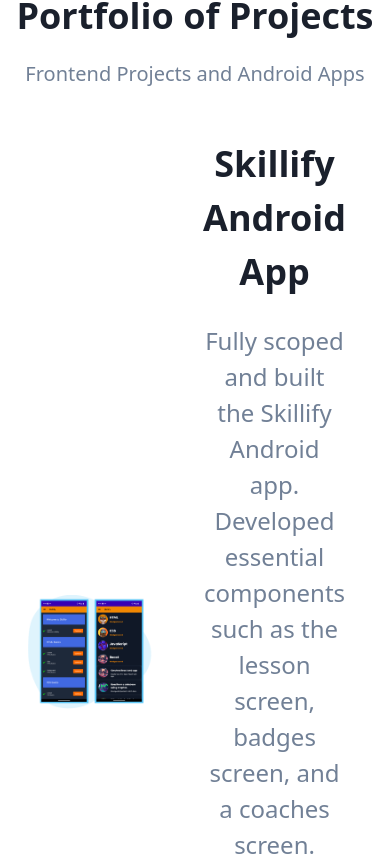
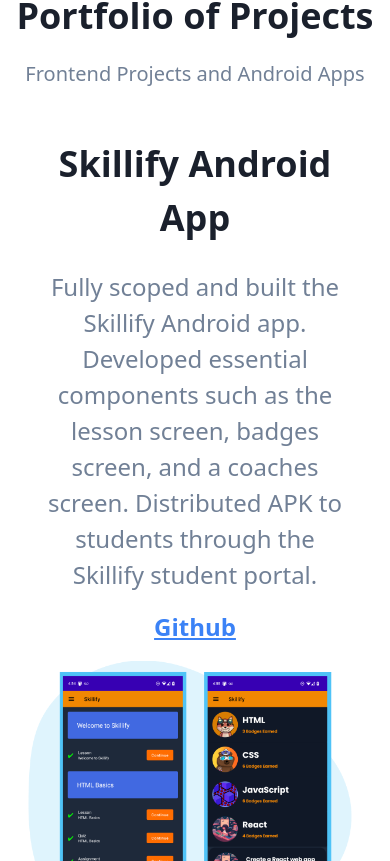
Before and after one commit to LuckyHariharan/LandingPageRedo, a Next.js app: page / in a window 390 px wide. Shown: the part 1883-2744 px from the top of the page. Built offline with nearby package versions, Linux system fonts and the light colour scheme.

Commit message:
fix mobile

```diff
--- a/src/feature/VerticalFeatureRow.tsx
+++ b/src/feature/VerticalFeatureRow.tsx
@@ -35,9 +35,14 @@
     }
   }, [props.image]);
 
-  const verticalFeatureClass = className('flex', 'items-center', {
-    'flex-row-reverse': props.reverse,
-  });
+  const verticalFeatureClass = className(
+    'flex',
+    'flex-col',
+    'sm:items-center',
+    {
+      'sm:flex-row-reverse': props.reverse,
+    },
+  );
   return (
     <div className={verticalFeatureClass}>
       <div className="w-full px-8 text-center sm:w-1/2">
```
